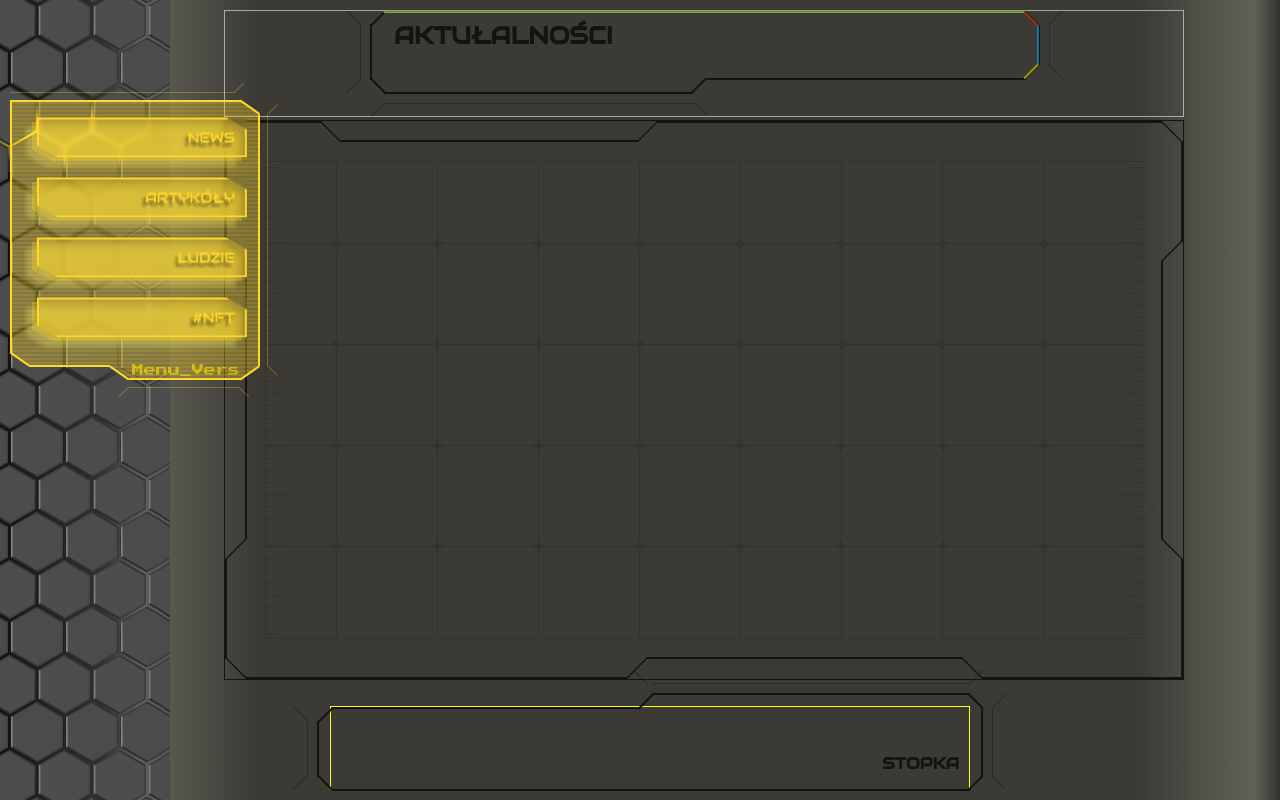
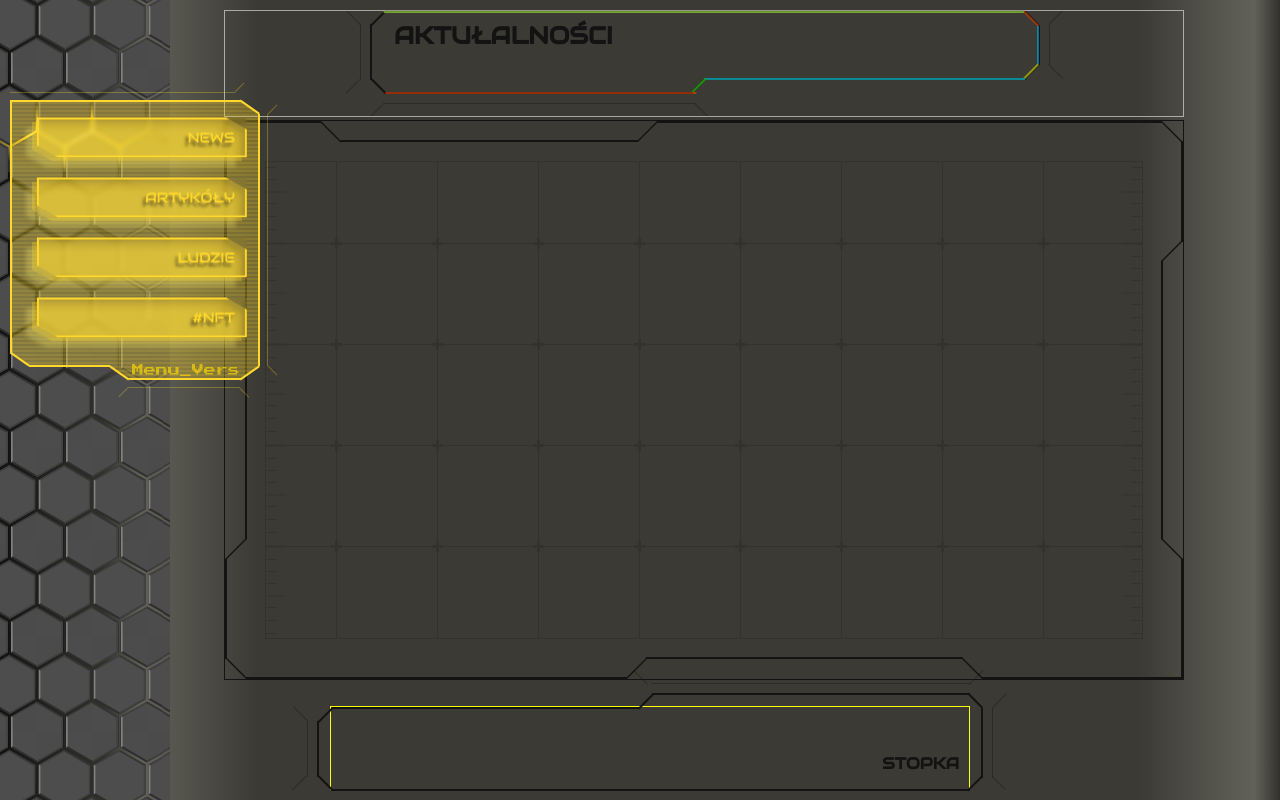
Before and after one commit to JanSzalanski/react_me_v2, a React (Create React App) app: page /news in a window 1280 px wide. Built offline with nearby package versions, Linux system fonts and the light colour scheme; a web font is replaced by a local one.

Commit message:
another issiue whit this approch

```diff
--- a/src/components/molecules/HeaderB/HeaderB.js
+++ b/src/components/molecules/HeaderB/HeaderB.js
@@ -9,6 +9,12 @@ const HeaderB = (props) => {
       <div className={classes.line2}></div>
       <div className={classes.line3}></div>
       <div className={classes.line4}></div>
+      <div className={classes.line5}></div>
+      <div className={classes.line6}></div>
+      <div className={classes.line7}></div>
+      {/* <div className={classes.line8}></div>
+      <div className={classes.line9}></div>
+      <div className={classes.line10}></div> */}
     </header>
   );
 };
--- a/src/components/molecules/HeaderB/HeaderB.module.css
+++ b/src/components/molecules/HeaderB/HeaderB.module.css
@@ -65,4 +65,68 @@
   -webkit-transform-origin: top right;
           transform-origin: top right;
 }
+
+.line5 {
+  position: absolute;
+  top: 67px;
+  left: 50%;
+  width: 33.5%;
+  border-bottom: 2px solid #00eeff;
+}
+
+.line6 {
+  position: absolute;
+  top: 67px;
+  left: calc(50% - 19px);
+  width: 20px;
+  border-bottom: 2px solid #1eff00;
+  -webkit-transform-origin: top right;
+          transform-origin: top right;
+  -webkit-transform: rotate(-45deg);
+          transform: rotate(-45deg);
+}
+
+.line7 {
+  position: absolute;
+  top: 81px;
+  left: 33%;
+  -webkit-transform: translateX(-50%);
+          transform: translateX(-50%);
+  -webkit-transform-origin: top right;
+          transform-origin: top right;
+  width: 32.5%;
+  border-bottom: 2px solid orangered;
+}
+
+.line8 {
+  position: absolute;
+  top: 67px;
+  left: 15.7%;
+  width: 20px;
+  border-bottom: 2px solid orangered;
+  -webkit-transform: rotate(45deg);
+          transform: rotate(45deg);
+  -webkit-transform-origin: bottom left;
+          transform-origin: bottom left;
+}
+
+.line9 {
+  position: absolute;
+  top: 14px;
+  left: 15.65%;
+  height: 55px;
+  border-left: 2px solid orangered;
+}
+
+.line10 {
+  position: absolute;
+  top: 14px;
+  left: 15.7%;
+  width: 20px;
+  border-bottom: 2px solid orangered;
+  -webkit-transform: rotate(-45deg);
+          transform: rotate(-45deg);
+  -webkit-transform-origin: bottom left;
+          transform-origin: bottom left;
+}
 /*# sourceMappingURL=HeaderB.module.css.map */
--- a/src/components/molecules/HeaderB/HeaderB.module.scss
+++ b/src/components/molecules/HeaderB/HeaderB.module.scss
@@ -59,3 +59,56 @@
   transform: rotate(45deg);
   transform-origin: top right;
 }
+
+.line5 {
+  position: absolute;
+  top: 67px;
+  left: 50%;
+  width: 33.5%;
+  border-bottom: 2px solid rgb(0, 238, 255);
+}
+
+.line6 {
+  position: absolute;
+  top: 67px;
+  left: calc(50% - 19px);
+  width: 20px;
+  border-bottom: 2px solid rgb(30, 255, 0);
+  transform-origin: top right;
+  transform: rotate(-45deg);
+}
+
+.line7 {
+  position: absolute;
+  top: 81px;
+  left: 33%;
+  transform: translateX(-50%);
+  transform-origin: top right;
+  width: 32.5%;
+  border-bottom: 2px solid orangered;
+}
+.line8 {
+  position: absolute;
+  top: 67px;
+  left: 15.7%;
+  width: 20px;
+  border-bottom: 2px solid orangered;
+  transform: rotate(45deg);
+  transform-origin: bottom left;
+}
+.line9 {
+  position: absolute;
+  top: 14px;
+  left: 15.65%;
+  height: 55px;
+  border-left: 2px solid orangered;
+}
+.line10 {
+  position: absolute;
+  top: 14px;
+  left: 15.7%;
+  width: 20px;
+  border-bottom: 2px solid orangered;
+  transform: rotate(-45deg);
+  transform-origin: bottom left;
+}
```
Also changed, not shown: 1 other file (tests, documents, lock files or other folders).
